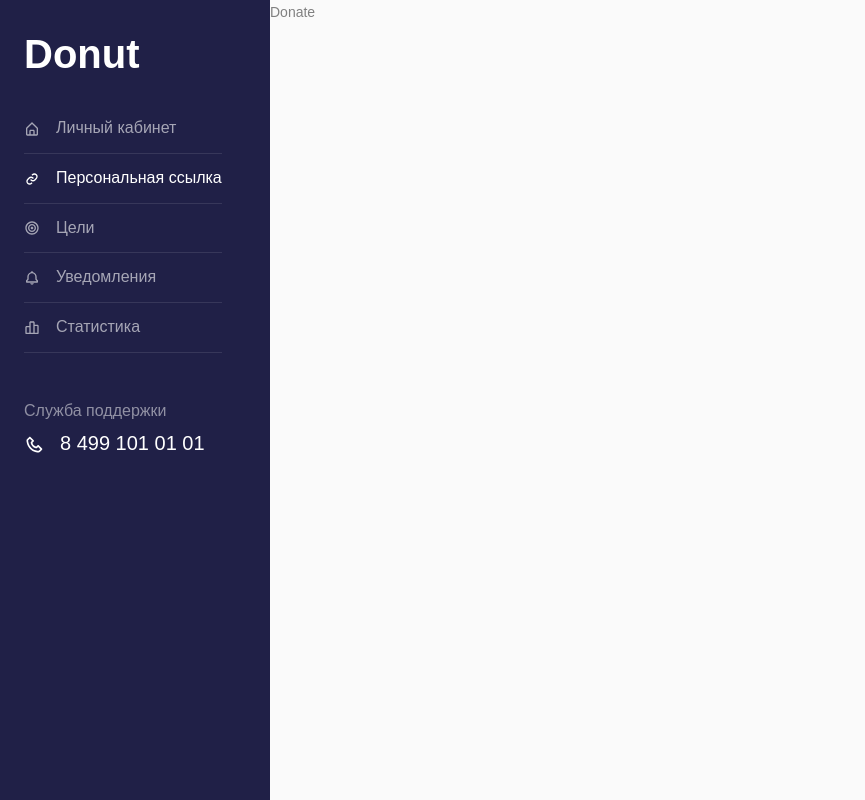
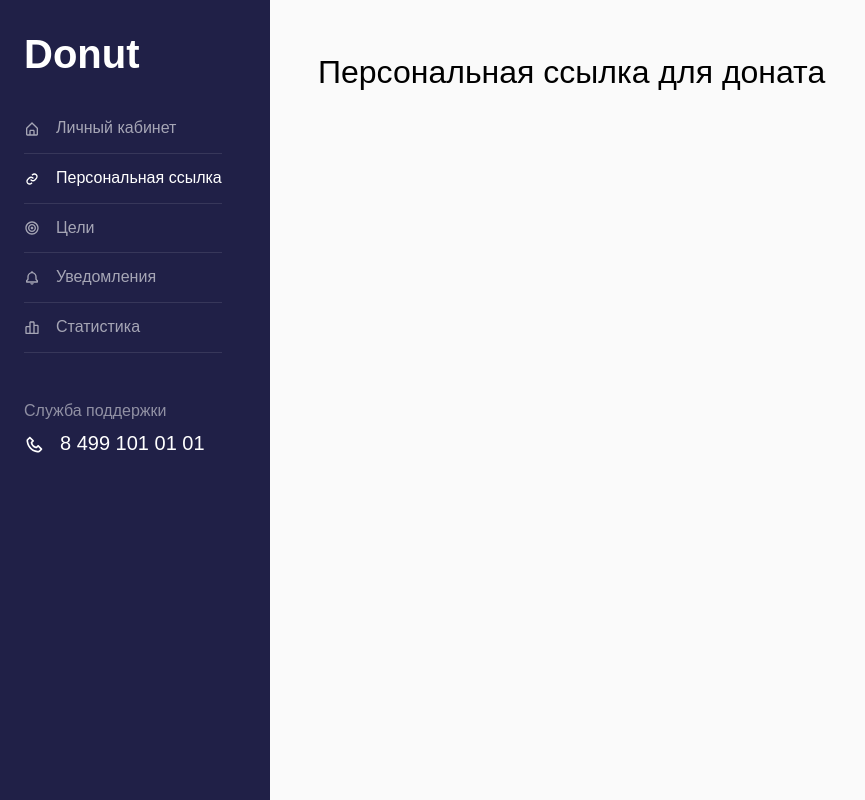
Before and after one commit to lerastromtsova/donut, a React (Create React App) app: page /donate in a window 1280 px wide. Shown: the whole page, without its empty margins (0-865 px from the left). Built offline with nearby package versions, Linux system fonts and the light colour scheme.

Commit message:
Modified headers

```diff
--- a/src/App.tsx
+++ b/src/App.tsx
@@ -14,7 +14,7 @@ function App() {
   return (
       <div className="wrapper d-flex align-items-stretch">
           <Sidebar/>
-          <div className='main'>
+          <div className="main p-4 p-md-5 pt-5">
               <Switch>
                   <Route path='/profile' component={ProfilePage} />
                   <Route exact path='/donate' component={DonateLinkPage} />
--- a/src/pages/DonateLinkPage.tsx
+++ b/src/pages/DonateLinkPage.tsx
@@ -1,7 +1,7 @@
 import React from "react";
 
 function DonateLinkPage() {
-    return (<div>Donate</div>)
+    return <h2 className="mb-4">Персональная ссылка для доната</h2>
 }
 
 export default DonateLinkPage
--- a/src/pages/GoalsPage.tsx
+++ b/src/pages/GoalsPage.tsx
@@ -1,7 +1,7 @@
 import React from "react";
 
 function GoalsPage() {
-    return (<div>Goals</div>)
+    return <h2 className="mb-4">Цели</h2>
 }
 
 export default GoalsPage
--- a/src/pages/NotificationsPage.tsx
+++ b/src/pages/NotificationsPage.tsx
@@ -1,7 +1,7 @@
 import React from "react";
 
 function NotificationsPage() {
-    return (<div>Notifications</div>)
+    return <h2 className="mb-4">Уведомления</h2>
 }
 
 export default NotificationsPage
--- a/src/pages/ProfilePage.tsx
+++ b/src/pages/ProfilePage.tsx
@@ -1,7 +1,7 @@
 import React from "react";
 
 function ProfilePage() {
-    return (<div>Profile</div>)
+    return <h2 className="mb-4">Личный кабинет</h2>
 }
 
 export default ProfilePage
--- a/src/pages/StatsPage.tsx
+++ b/src/pages/StatsPage.tsx
@@ -1,7 +1,7 @@
 import React from "react";
 
 function StatsPage() {
-    return (<div>Stats</div>)
+    return <h2 className="mb-4">Статистика</h2>
 }
 
 export default StatsPage
```
